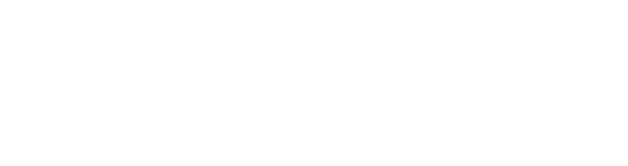
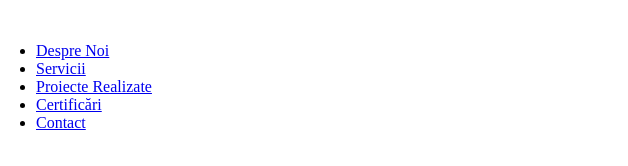
Before and after one commit to AlexSergiuPop/tehno, a plain HTML site: page index.html in a window 1280 px wide. Shown: the full height of the page, 12-640 px from the left. Drawn offline with Linux system fonts and the light colour scheme.

Commit message:
started the nav

```diff
--- a/index.html
+++ b/index.html
@@ -6,5 +6,38 @@
     <meta name="viewport" content="width=device-width, initial-scale=1.0" />
     <title>Tehno</title>
   </head>
-  <body></body>
+  <body>
+    <nav><a href="index.html"
+        ><img
+          class="logo"
+          src="./images/logo/logo_ASPA-TBH-horizontal-white.png"
+          alt=""
+      /></a>
+      <ul class="nav_links">
+        <li>
+          <a href="about.html"
+            ><i class="fas fa-arrow-right"></i> Despre Noi
+          </a>
+        </li>
+        <li>
+          <a href="services.html"
+            ><i class="fas fa-arrow-right"></i> Servicii</a
+          >
+        </li>
+        <li>
+          <a href="projects.html"
+            ><i class="fas fa-arrow-right"></i> Proiecte Realizate</a
+          >
+        </li>
+        <li>
+          <a href="certificates.html"
+            ><i class="fas fa-arrow-right"></i> Certificări</a
+          >
+        </li>
+        <li>
+          <a href="contact.html"><i class="fas fa-arrow-right"></i> Contact</a>
+        </li>
+      </ul>
+    </nav></nav>
+  </body>
 </html>
```
